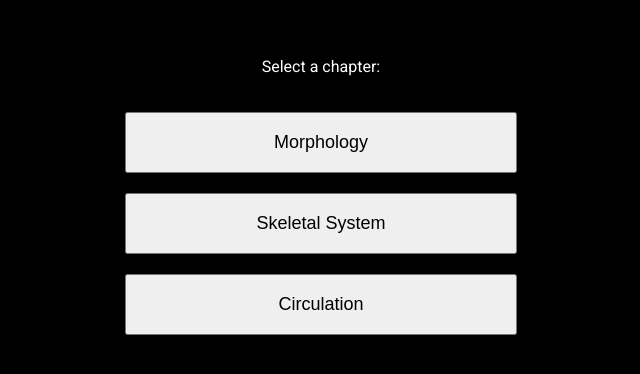
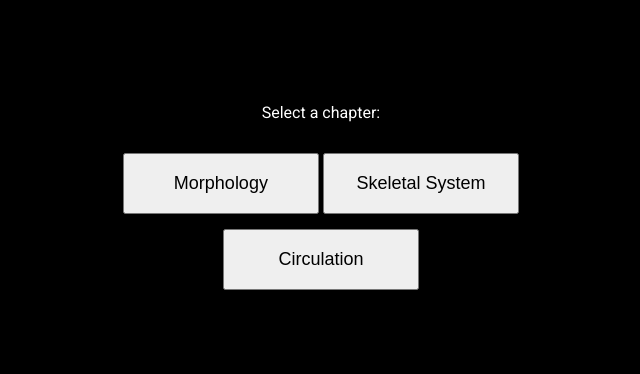
Before and after one commit to trivialkrishna-commits/Vision, a plain HTML site: page index.html in a window 1280 px wide. Shown: the part 212-586 px from the top of the page, without its empty margins (319-959 px from the left). Drawn offline with Linux system fonts and the light colour scheme.

Commit message:
Update index.html

```diff
--- a/index.html
+++ b/index.html
@@ -31,8 +31,8 @@
     button {
       font-size: 18px;       /* larger button for easy navigation */
       padding: 18px;
-      width: 90%;
-      margin: 20px auto 0 auto;
+      width: 45%;
+      margin: 15px auto 0 auto;
     }
   </style>
 
```
